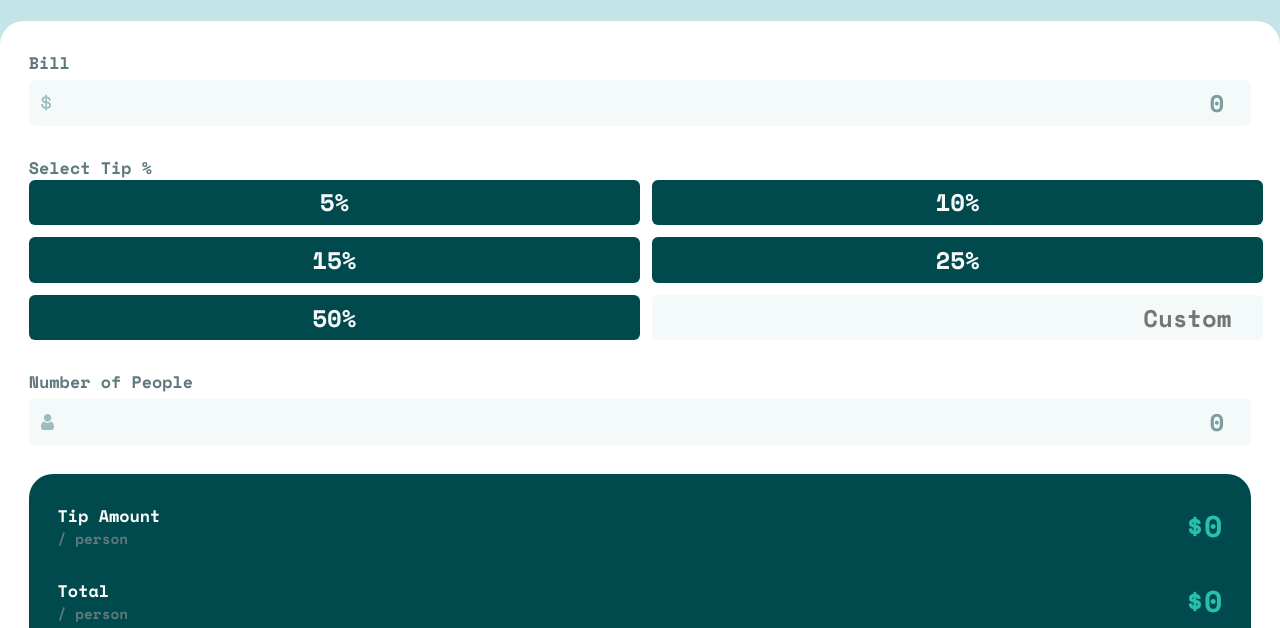
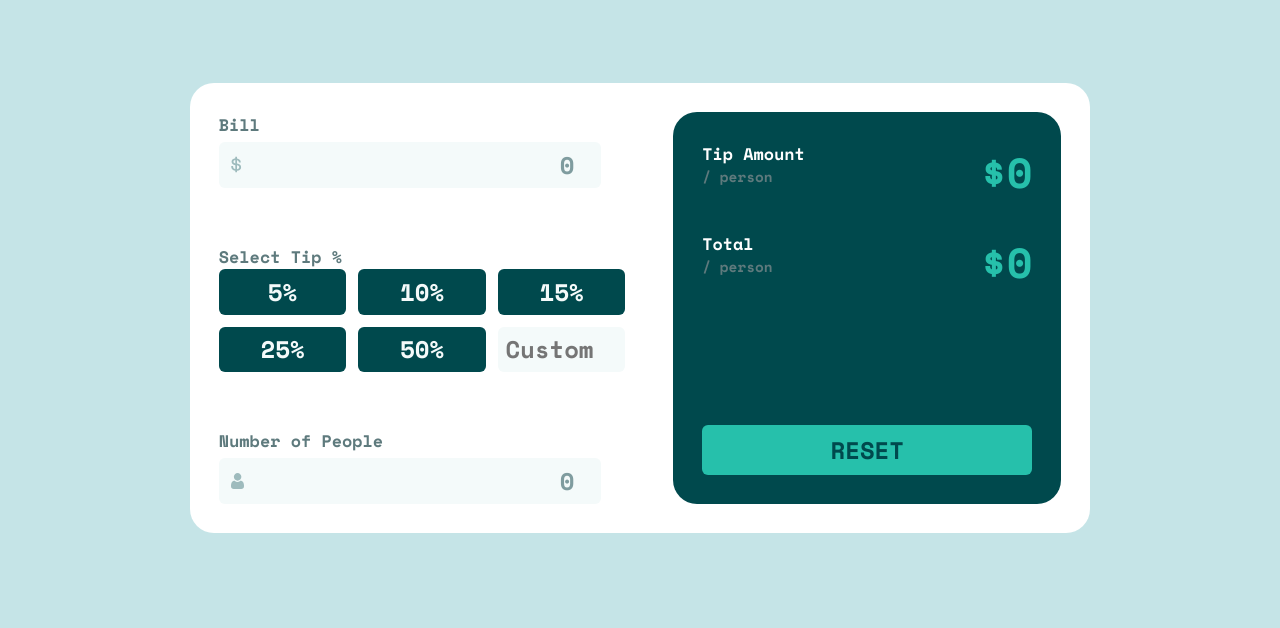
Before and after one commit to neyluu/Tip-Calculator-App, a plain HTML site: page index.html in a window 1280 px wide. Both pictures are taken after a click on the button "RESET". Shown: the part 99-727 px from the top of the page. Drawn offline with nearby package versions, Linux system fonts and the light colour scheme.

Commit message:
finished

```diff
--- a/index.html
+++ b/index.html
@@ -28,7 +28,7 @@
       <div class="input-single-part">
         <h2>Select Tip %</h2>
 
-        <div class="tips-grid">
+        <form action="" class="tips-grid">
           <div class="tip-option">
             <input type="radio" name="tip-value" id="tip-1" class="tip-input" value="5">
             <label for="tip-1" class="tip-label"><span>5%</span></label>
@@ -60,7 +60,7 @@
               <input type="number" name="tip-value-custom" id="tip-input-custom" placeholder="Custom">
             </label>
           </div>
-        </div>
+        </form>
       </div>
 
       <div class="input-single-part">
--- a/script.js
+++ b/script.js
@@ -6,12 +6,12 @@ const tipPerPersonField = document.querySelector(".tip-per-person")
 const tipTotalField = document.querySelector(".tip-total")
 const button = document.querySelector(".reset-button")
 
+let tip, bill, people, tipValue
+
 calculateTip()
 
 function calculateTip()
 {
-    let tip, bill, people, tipValue
-
     billField.addEventListener("input", () => {
         bill = parseFloat(billField.value)
         showTip()
@@ -50,19 +50,22 @@ function calculateTip()
 
 button.addEventListener("click", () => {
     console.log("Reset")
-    tip = 0
-    bill = 0
-    people = 0
-    tipValue = 0
+    tip = undefined
+    bill = undefined
+    people = undefined
+    tipValue = undefined
 
+    tipPerPersonField.textContent = "0"
     tipTotalField.textContent = "0"
-    tipPerPersonField.textContent = "0"
 
     billField.value = ""
     peopleField.value = ""
     tipCustomField.value = ""
-    tipOption.forEach(option => {
-        option.removeAttribute("checked")
+
+    let inputs = document.querySelectorAll(".tip-input")
+    inputs.forEach(input => {
+        input.checked = false;
     })
 
+    calculateTip()
 })
--- a/style.css
+++ b/style.css
@@ -27,7 +27,19 @@
 
 body {
     background-color: var(--cyan-grayish-light);
+    height: 100vh;
+        display: flex;
+        flex-direction: column;
+        justify-content: space-between;
 }
+/* @media(min-width: 768px) {
+    body {
+        height: 100vh;
+        display: flex;
+        flex-direction: column;
+        justify-content: space-between;
+    }
+} */
 
 h1 {
     display: flex;
@@ -43,9 +55,35 @@ h1 {
     padding: var(--spacing-400);
     border-radius: var(--border-radius-400);
 }
+@media(min-width: 768px) {
+    #calculator-main {
+        height: 450px;
+        width: 100%;
+        max-width: 900px;
+        margin: 0 auto;
+
+        display: flex;
+        gap: 3rem;
+    }
+
+    .input-section {
+        width: 50%;
+        display: flex;
+        flex-direction: column;
+        justify-content: space-between;
+    }
+    .summary-section {
+        width: 50%;
+    }
+}
 
 .input-single-part {
     margin-bottom: var(--spacing-400);
+}
+@media(min-width: 768px) {
+    .input-single-part {
+        margin-bottom: 0;
+    }
 }
 
 .input-single-part > h2 {
@@ -83,10 +121,16 @@ h1 {
     color: var(--cyan-grayish);
 }
 
+/* SELECT TIPS */
 .tips-grid {
     display: grid;
     grid-template-columns: repeat(2, 50%);
     gap: var(--spacing-200);
+}
+@media(min-width: 768px) {
+    .tips-grid {
+        grid-template-columns: repeat(3, calc(100% / 3));
+    }
 }
 
 .tip-option {
@@ -96,8 +140,8 @@ h1 {
 }
 
 .tip-input {
-    position: absolute;
-    visibility: hidden;
+    /* position: absolute; */
+    /* visibility: hidden; */
     display: none;
 }
 .tip-label {
@@ -112,7 +156,7 @@ h1 {
     transition: all .2s;
 }
 
-.tip-input:checked + .tip-label{
+.tip-input:checked + .tip-label {
     background-color: var(--cyan-primary);
     color: var(--cyan-very-dark);
 }
@@ -139,6 +183,13 @@ h1 {
     border-radius: var(--border-radius-400);
     padding: var(--spacing-400);
 }
+@media(min-width: 768px) {
+    .summary-section {
+        display: flex;
+        flex-direction: column;
+        justify-content: space-between;
+    }
+}
 
 .summary-grid {
     display: grid;
@@ -163,6 +214,11 @@ h1 {
     font-weight: bold;
     font-size: 1.25rem;
 }
+@media(min-width: 768px) {
+    .amount, .tip-per-person, .tip-total {
+        font-size: 1.75rem;
+    }
+}
 
 .reset-button {
     width: 100%;
@@ -184,6 +240,14 @@ footer {
     color: var(--white);
     padding: .5rem var(--spacing-400);
 }
+@media(min-width: 768px) {
+    footer {
+        width: 100%;
+        max-width: 900px;
+        margin: 1.5rem auto 0 auto;
+    }
+}
+
 .attribution {
     text-align: center;
 }
```
